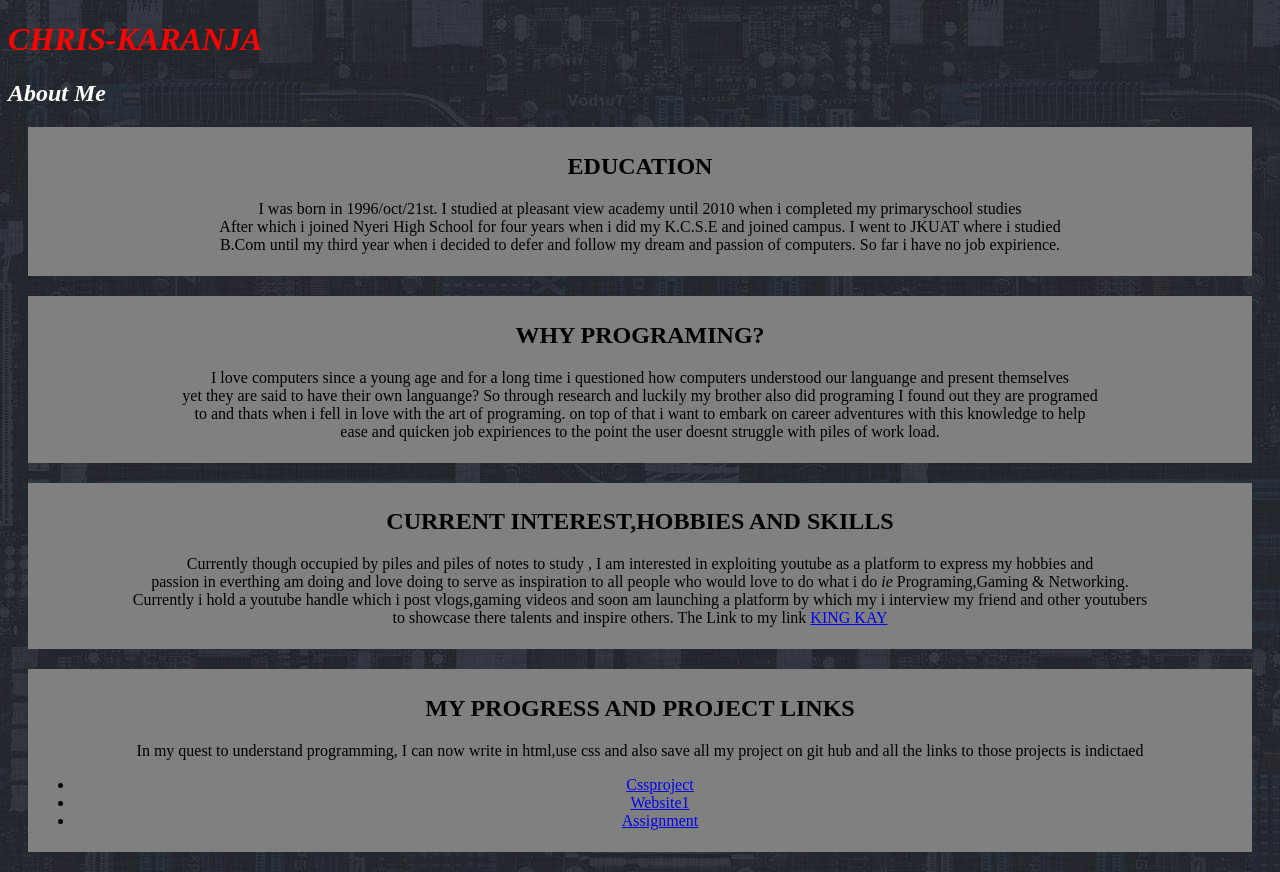
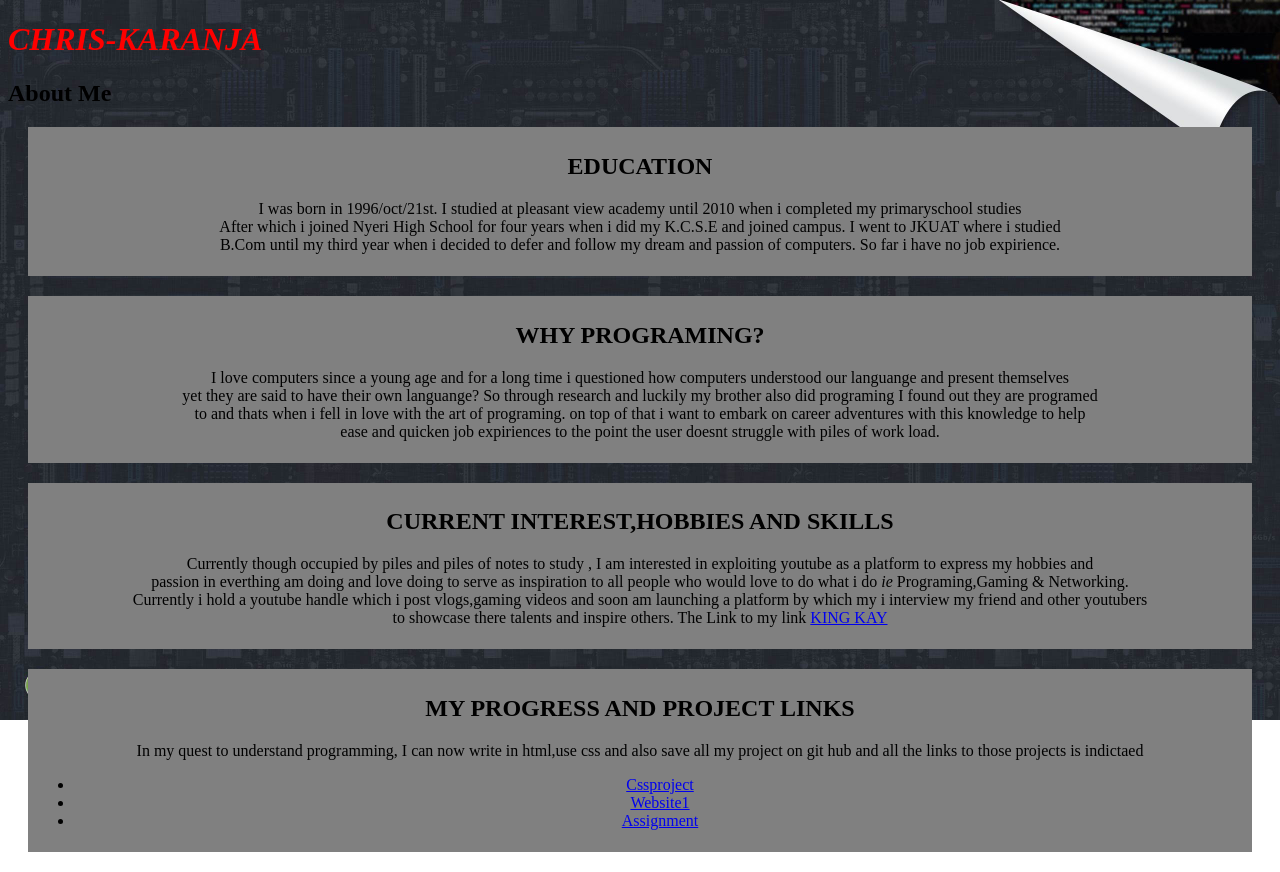
Before and after one commit to Chris-karanja/Chris-Karanja, a plain HTML site: page index.html in a window 1280 px wide. Drawn offline with Linux system fonts and the light colour scheme.

Commit message:
added a new backgroud image thats better

```diff
--- a/css/style.css
+++ b/css/style.css
@@ -11,12 +11,8 @@
 }
 body{
 
-    background-image: url("../back.jpg");
+    background-image: url("../back2.jpg");
     background-repeat: no-repeat;
-    background-size: auto;
+    background-size: 100%;
 
   }
-.about{
-  font-style: oblique;
-  color: white;
-}
```
Also changed, not shown: back2.jpg (added).
